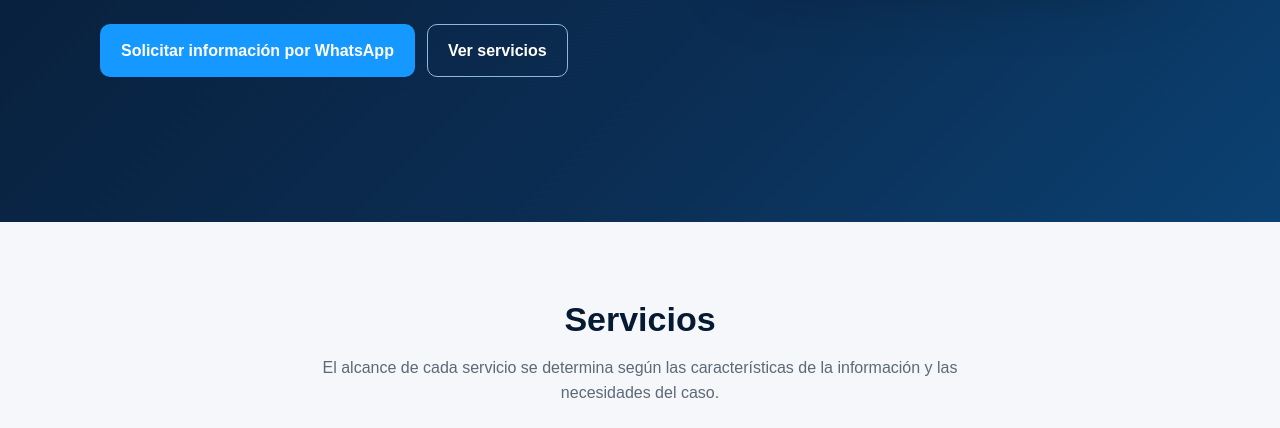
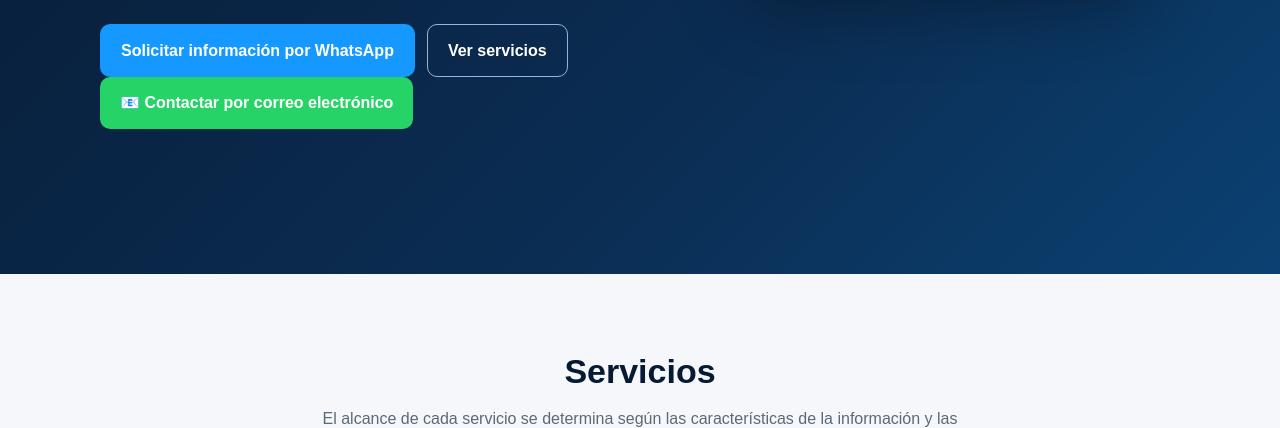
Before and after one commit to RRInformaticaForense/RRInformaticaForense.github.io, a plain HTML site: page index.html in a window 1280 px wide. Shown: the part 672-1100 px from the top of the page. Drawn offline with Linux system fonts and the light colour scheme.

Commit message:
Add email contact link to index.html

```diff
--- a/index.html
+++ b/index.html
@@ -105,7 +105,7 @@
       <div class="buttons">
         <a class="btn btn-primary" href="https://wa.me/527781123274?text=Hola%2C%20quiero%20informaci%C3%B3n%20sobre%20sus%20servicios%20de%20inform%C3%A1tica%20forense." target="_blank" rel="noopener">Solicitar información por WhatsApp</a>
         <a class="btn btn-secondary" href="#servicios">Ver servicios</a>
-      </div>
+      </div><a class="wa" href="mailto:contacto.rrinformaticaforense@gmail.com">📧 Contactar por correo electrónico</a>
     </div>
     <div class="logo-box"><img src="logo.png" alt="RR Informática Forense"></div>
   </div>
```
